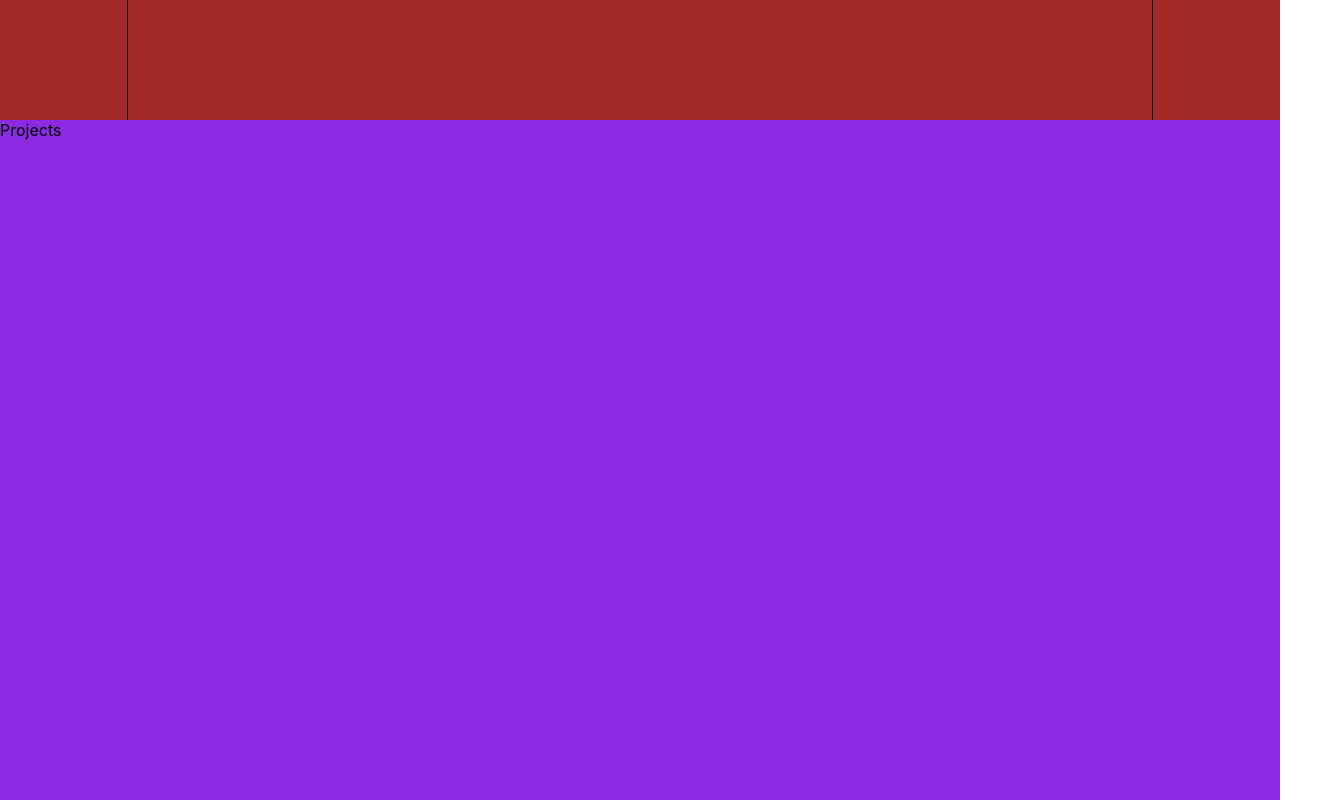
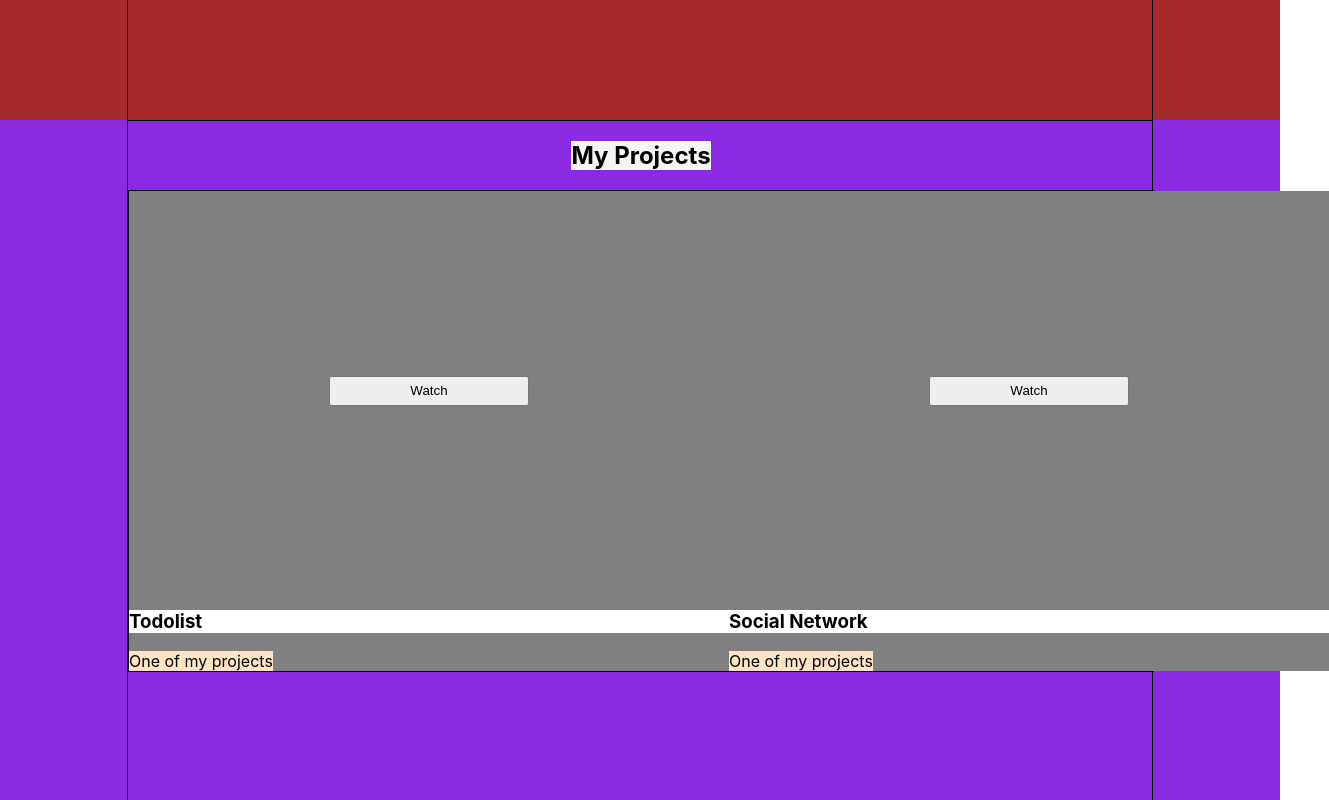
Before and after one commit to fabskrejt/portfolio, a React (Create React App) app: page / in a window 1280 px wide. Shown: the part 1560-2360 px from the top of the page, 1329 px wide, since content can reach past the window. Built offline with nearby package versions, Linux system fonts and the light colour scheme.

Commit message:
changed Projects component and created Project component

```diff
--- a/src/projekts/Projects.module.css
+++ b/src/projekts/Projects.module.css
@@ -1,4 +1,21 @@
-.container{
+.projectsBlock{
     background-color: blueviolet;
     height: 100vh;
 }
+
+.container{
+    display: flex;
+    flex-direction: column;
+    justify-content: flex-start;
+}
+
+.title{
+    background-color: whitesmoke;
+}
+
+.projects{
+    border: 1px solid;
+    width: 100%;
+    display: flex;
+    justify-content: space-between;
+}
--- a/src/projekts/Projects.tsx
+++ b/src/projekts/Projects.tsx
@@ -1,10 +1,19 @@
 import React from "react";
-import  styles from  './Projects.module.css'
+import styles from './Projects.module.css'
+import stylesContainer from '../common/styles/Container.module.css'
+import {Project} from "./project/Project";
 
-export const  Projects = () =>{
-    return(
-        <div className={styles.container}>
-            <div>Projects</div>
+export const Projects = () => {
+    return (
+        <div className={styles.projectsBlock}>
+            <div className={`${stylesContainer.container} ${styles.container}`}>
+                <h2 className={styles.title}>My Projects</h2>
+                <div className={styles.projects}>
+                    <Project title={'Todolist'} description={'One of my projects'}/>
+                    <Project title={'Social Network'} description={'One of my projects'}/>
+                </div>
+            </div>
+
         </div>
     )
 }
--- /dev/null
+++ b/src/projekts/project/Project.module.css
@@ -0,0 +1,25 @@
+.project{
+    width: 600px;
+    background-color: gray;
+}
+
+.previewImg{
+    width: 600px;
+    height: 400px;
+    display: flex;
+    justify-content: center;
+    align-items: center;
+}
+
+.previewImg button{
+    width: 200px;
+    height: 30px;
+}
+
+.title{
+    background-color: white;
+}
+
+.description{
+    background-color: bisque;
+}
--- /dev/null
+++ b/src/projekts/project/Project.tsx
@@ -0,0 +1,18 @@
+import React from "react";
+import styles from './Project.module.css'
+
+type ProjectPropsType ={
+    title: string
+    description:string
+}
+export const Project =(props: ProjectPropsType)=>{
+    return(
+        <div className={styles.project}>
+                <div className={styles.previewImg}>
+                    <button>Watch</button>
+                </div>
+            <h3 className={styles.title}>{props.title}</h3>
+            <span className={styles.description}>{props.description}</span>
+        </div>
+    )
+}
```
